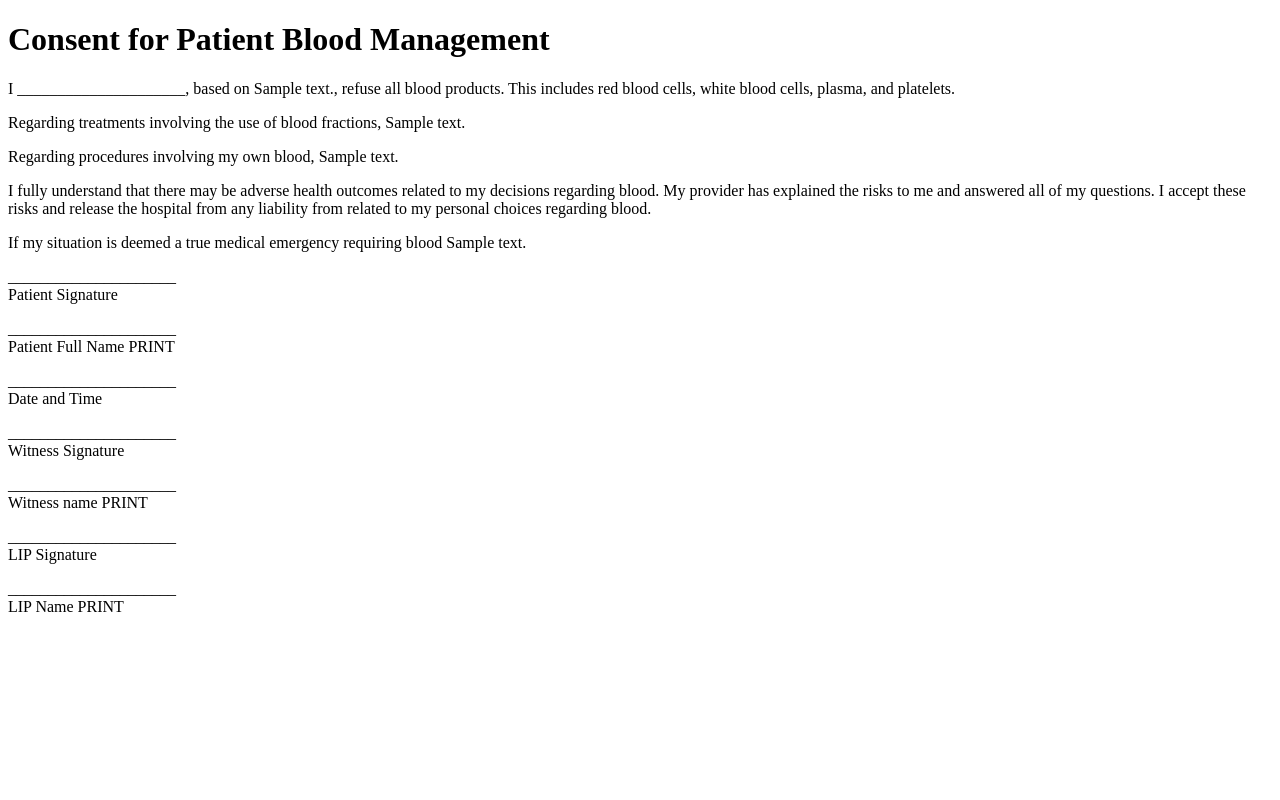
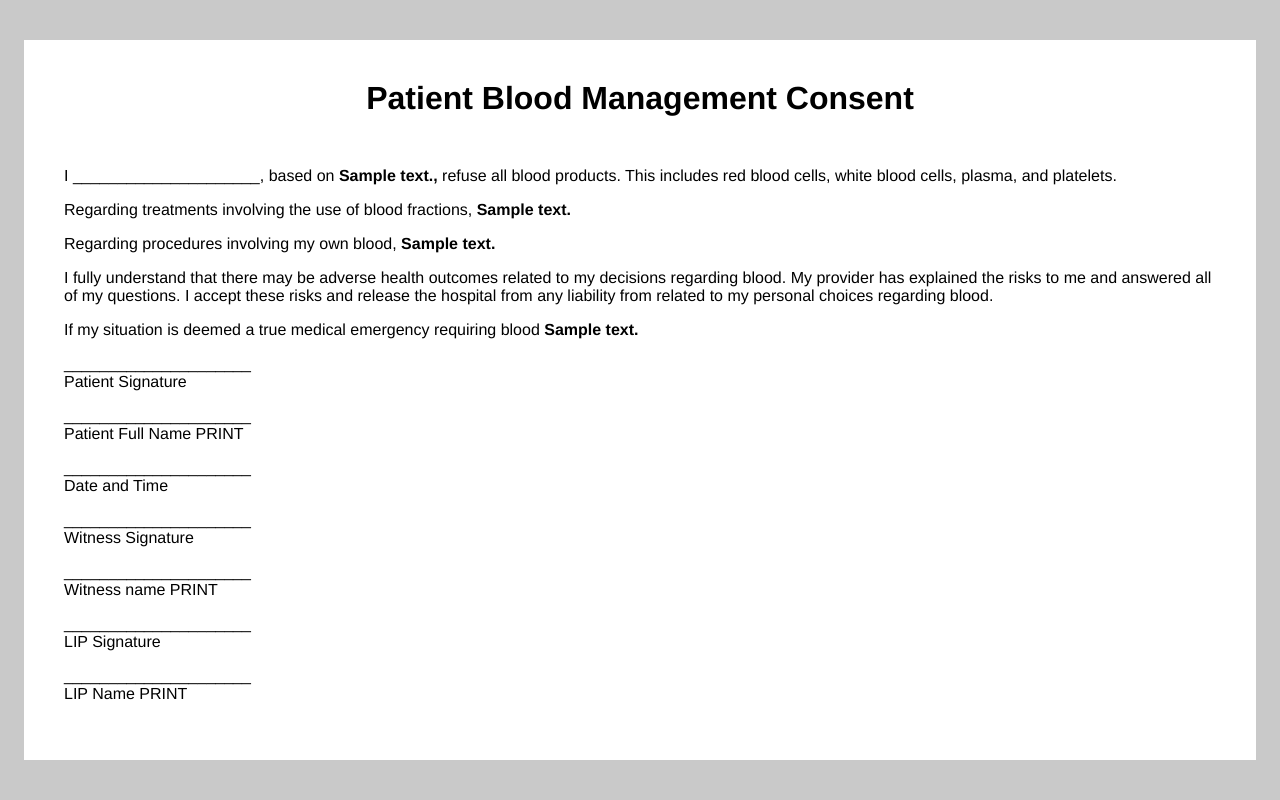
Before and after one commit to waynebeam/MyConsent, a Django app: template myconsent/PBMConsent/templates/PBMConsent/pbmconsent.html in a window 1280 px wide. Run offline with Django 4.2, Linux system fonts and the light colour scheme; the template is opened without the code that fills it: most values are stand-ins (such as "Sample title", 1, 10 or a date in 2020).

Commit message:
Work on basic styling. static foler and css created. Radio button animations

```diff
--- /dev/null
+++ b/myconsent/PBMConsent/static/PBMConsent/style.css
@@ -0,0 +1,48 @@
+html {
+    height: 100%;
+    width: 100%;
+    background-color: #c9c9c9;
+    font-family: 'Helvetica Neue','Helvetica','Arial','sans-serif';
+}
+
+h1 {
+    text-align: center;
+    margin-bottom: 50px;
+}
+
+body {
+    width: 90%;
+    background-color: white;
+    margin: 40px auto;
+    padding: 40px;
+}
+
+input.radio {
+    appearance: none;
+    height: 25px;
+    width: 25px;
+    border: 2px solid #555555;
+    border-radius: 50%;
+    position: relative;
+    top: 5px;
+    transition: .1s linear all;
+}
+
+input.radio:checked {
+    border: 8px solid black;
+}
+
+label.choice-text {
+    font-weight: bold;
+}
+
+p.choice-description {
+    font-style: italic;
+    text-indent: 3em;
+}
+
+/* rendered consent form */
+
+.patient-specific-entry {
+    font-weight:bold;
+}
--- a/myconsent/PBMConsent/templates/PBMConsent/pbmconsent.html
+++ b/myconsent/PBMConsent/templates/PBMConsent/pbmconsent.html
@@ -1,4 +1,4 @@
-<!doctype html>
+{% load static %}
 <html lang="en">
 <head>
     <meta charset="UTF-8">
@@ -6,9 +6,11 @@
           content="width=device-width, user-scalable=no, initial-scale=1.0, maximum-scale=1.0, minimum-scale=1.0">
     <meta http-equiv="X-UA-Compatible" content="ie=edge">
     <title>Patient Blood Management Consent Form</title>
+    <link rel="stylesheet" href="{% static 'PBMConsent/style.css' %}">
+
 </head>
 <body>
-    <h1>Consent for Patient Blood Management</h1>
+    <h1>Patient Blood Management Consent</h1>
     <!-- Question section -->
     <p>
         I _____________________, based on
@@ -33,7 +35,7 @@
         <span class="patient-specific-entry">{{answer4}}</span>
     </p>
     <!-- signatures section -->
-
+    <div class="signature-section">
     <p>_____________________ <br />Patient Signature</p>
     <p>_____________________ <br />Patient Full Name PRINT</p>
     <p>_____________________ <br />Date and Time</p>
@@ -41,6 +43,7 @@
     <p>_____________________ <br />Witness name PRINT</p>
     <p>_____________________ <br />LIP Signature</p>
     <p>_____________________ <br />LIP Name PRINT</p>
+    </div>
 
 </body>
 </html>
```
Also changed, not shown: myconsent/PBMConsent/templates/PBMConsent/pbmquestions.html (+10 -5 lines), myconsent/db.sqlite3.
